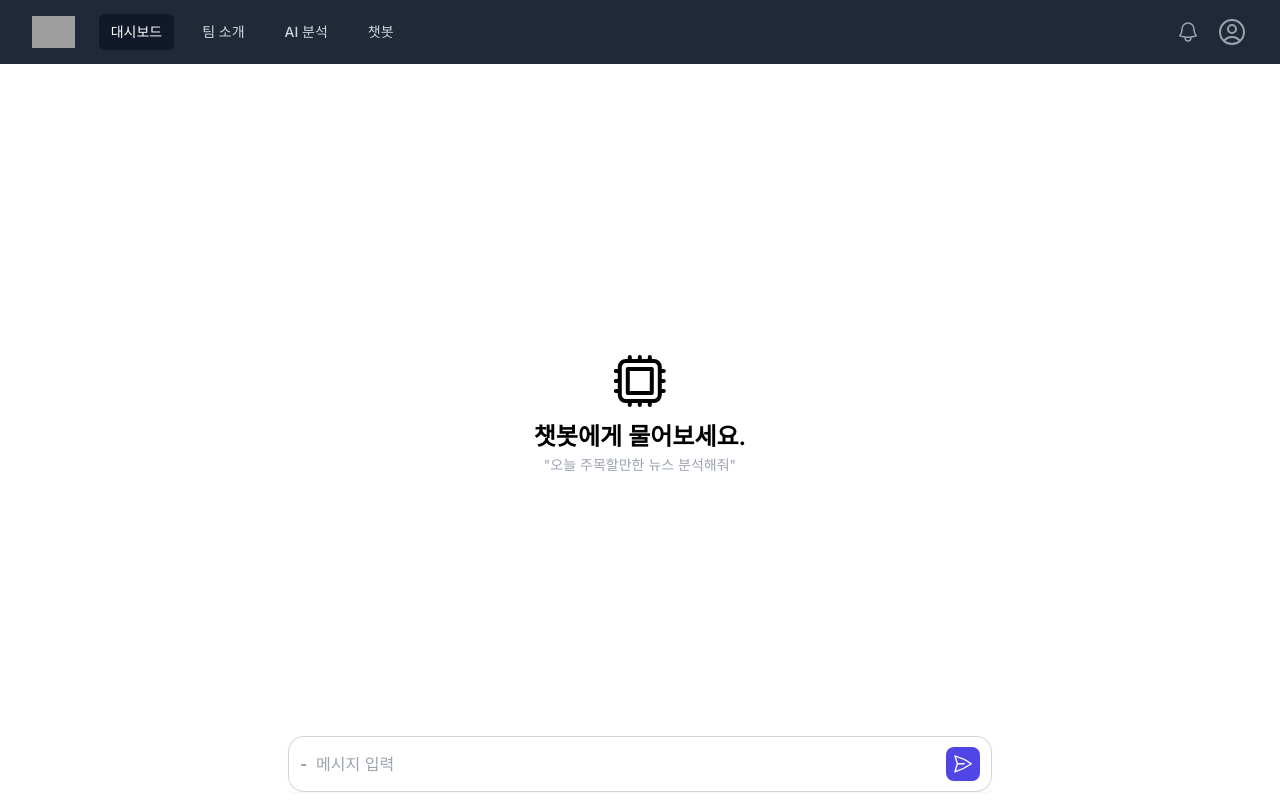
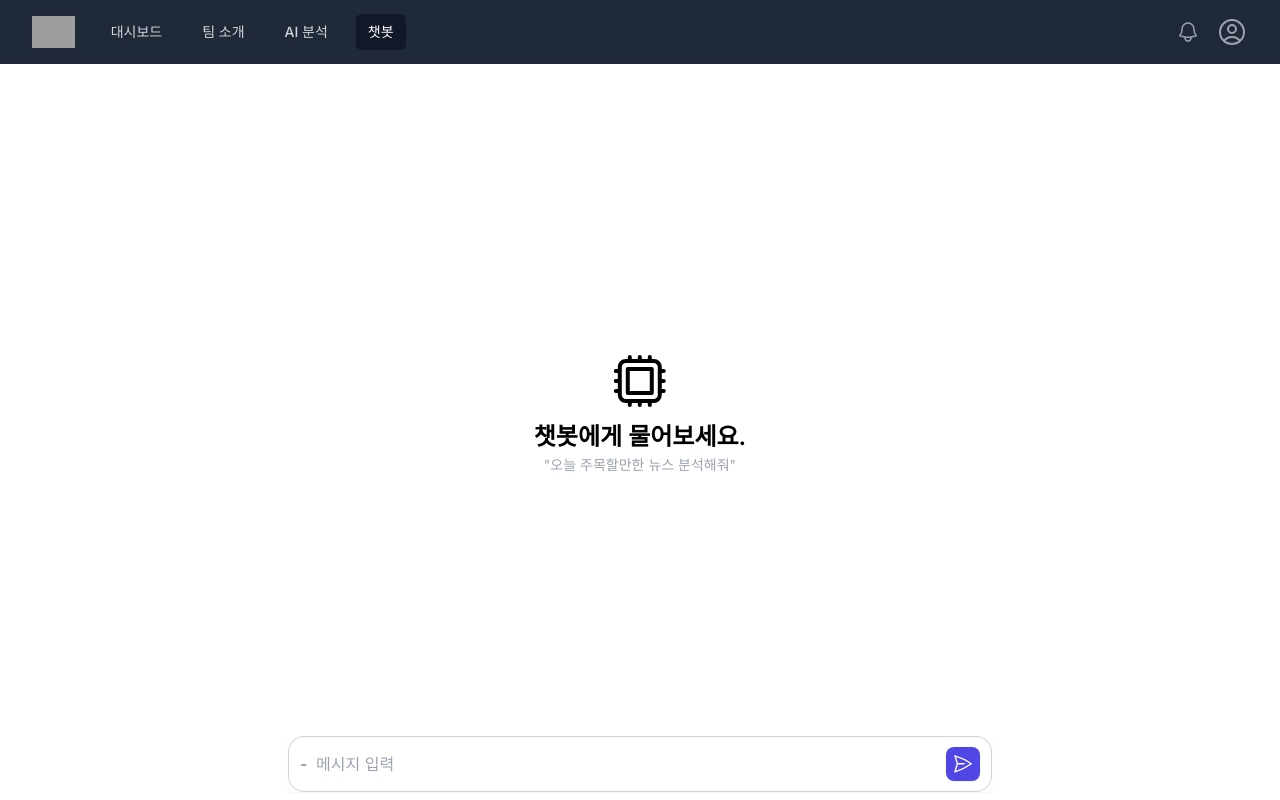
Before and after one commit to tkddnr1022/ai-nes-front, a Next.js app in the folder client/: page /chatbot in a window 1280 px wide. Shown: the top 800 px of the page. Built offline with nearby package versions, Linux system fonts and the light colour scheme; grey boxes are pictures that could not be loaded.

Commit message:
README 업데이트

```diff
--- a/client/components/navbar.tsx
+++ b/client/components/navbar.tsx
@@ -3,7 +3,8 @@
 import { Fragment, useState } from 'react'
 import { Disclosure, Menu, Transition } from '@headlessui/react'
 import { Bars3Icon, BellIcon, XMarkIcon, UserCircleIcon } from '@heroicons/react/24/outline'
-import LoginModal from "./loginmodal";
+import { usePathname } from 'next/navigation'
+import LoginModal from "./login_modal";
 
 const navigation = [
   { name: '대시보드', href: './', current: true },
@@ -17,6 +18,13 @@ function classNames(...classes: string[]) {
 }
 
 export default function Navbar() {
+  const currentPath = usePathname();
+  const navigation = [
+    { name: '대시보드', href: './', current: currentPath == "/" ? true : false },
+    { name: '팀 소개', href: '#', current: currentPath == "/about" ? true : false },
+    { name: 'AI 분석', href: '#', current: currentPath == "/analyze" ? true : false },
+    { name: '챗봇', href: './chatbot', current: currentPath == "/chatbot" ? true : false }
+  ]
 
   const [isLoginOpen, setIsLoginOpen] = useState(false);
 
@@ -128,7 +136,7 @@ export default function Navbar() {
               ))}
             </div>
           </Disclosure.Panel>
-          <LoginModal open={isLoginOpen} setOpen={setIsLoginOpen}/>
+          <LoginModal open={isLoginOpen} setOpen={setIsLoginOpen} />
         </>
       )}
 
```
Also changed, not shown: client/components/login_modal.tsx (renamed from client/components/loginmodal.tsx), 2 other files (tests, documents, lock files or other folders).
